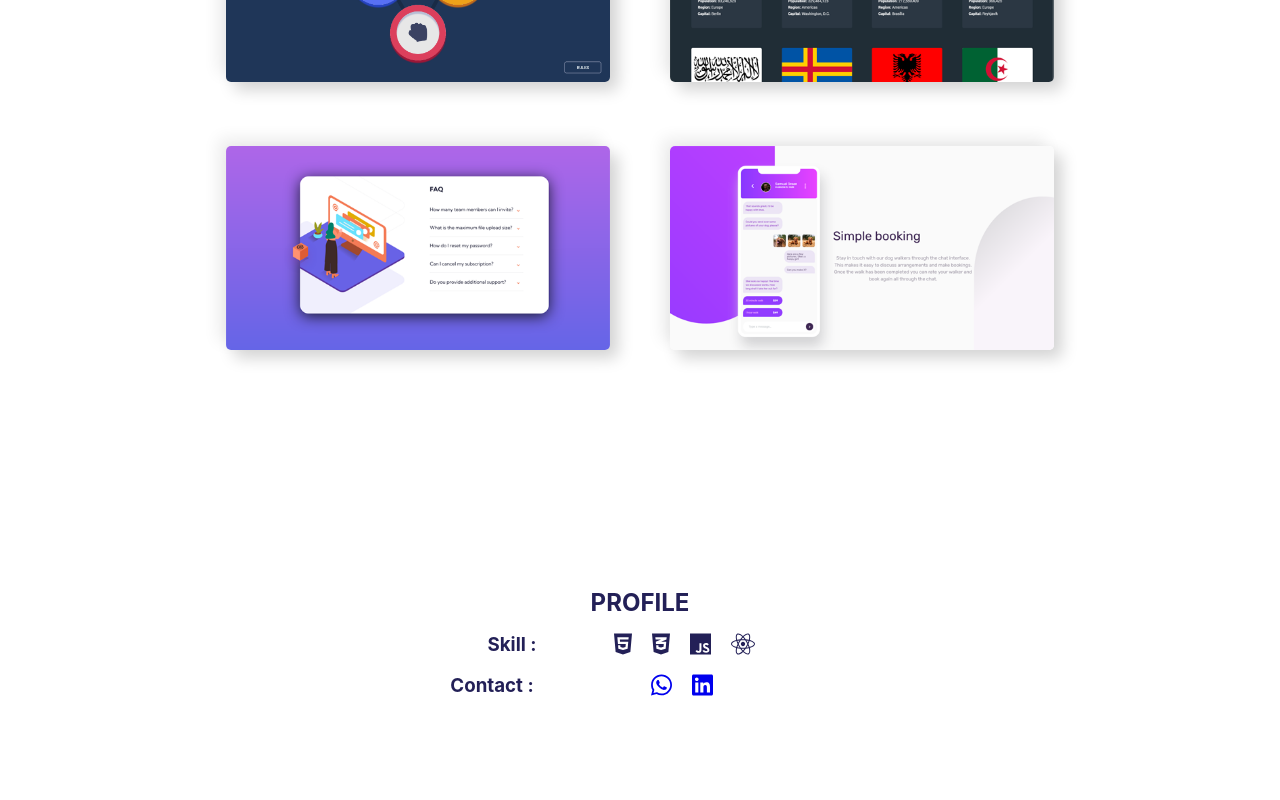
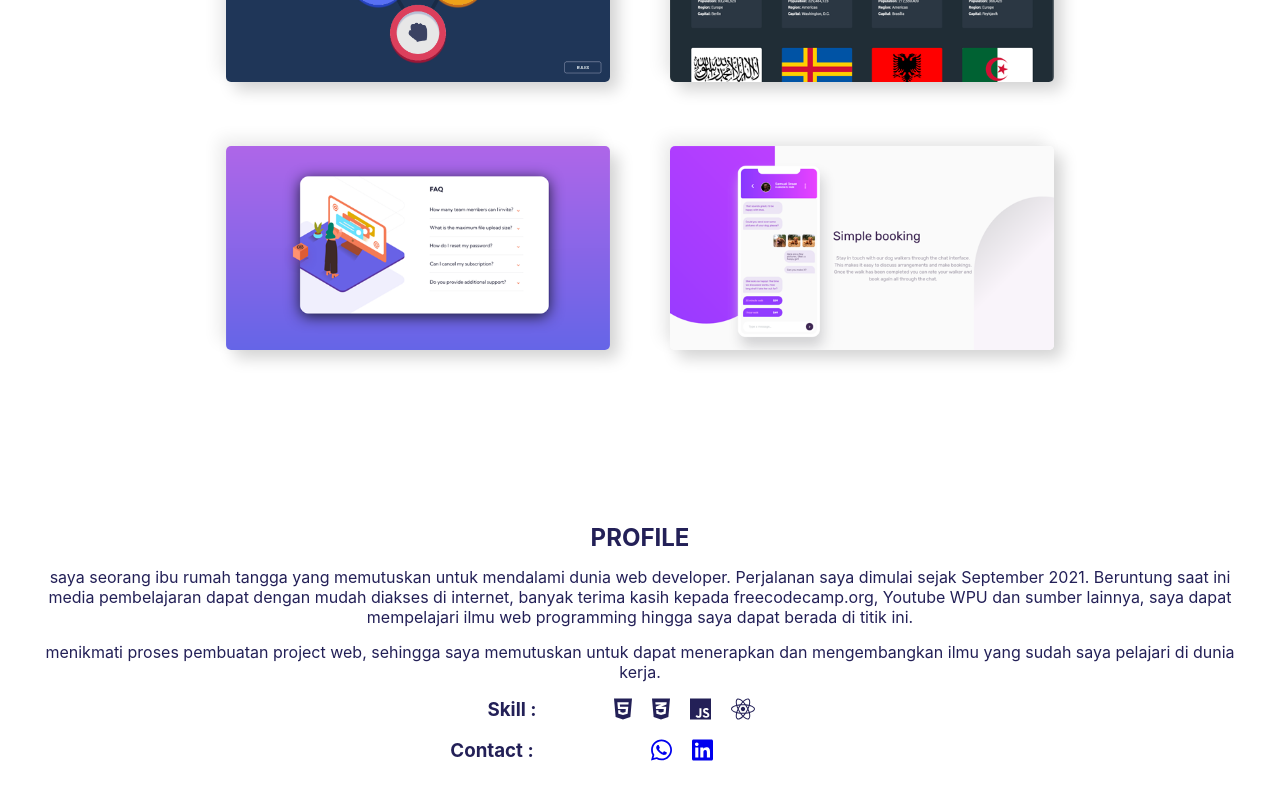
Before and after one commit to izurai27/my-portfolio-react-app, a React (Create React App) app: page / in a window 1280 px wide. Shown: the part 1922-2722 px from the top of the page. Built offline with nearby package versions, Linux system fonts and the light colour scheme.

Commit message:
tambah profile

```diff
--- a/src/profile.js
+++ b/src/profile.js
@@ -15,6 +15,10 @@ function Profile(){
       <div id='profile'>
 
         <h2>PROFILE</h2>
+        <p>saya seorang ibu rumah tangga yang memutuskan untuk mendalami dunia web developer. Perjalanan saya dimulai sejak September 2021. Beruntung saat ini media pembelajaran dapat dengan mudah diakses di internet, banyak terima kasih kepada freecodecamp.org, Youtube WPU dan sumber lainnya, saya dapat mempelajari ilmu web programming hingga saya dapat berada di titik ini.
+        </p>
+        <p> menikmati proses pembuatan project web, sehingga saya memutuskan untuk dapat menerapkan dan mengembangkan ilmu yang sudah saya pelajari di dunia kerja.
+</p>
         <dir className='grouping'>
           <h3>Skill :</h3>
           <div className='iconwrapper'>
```
